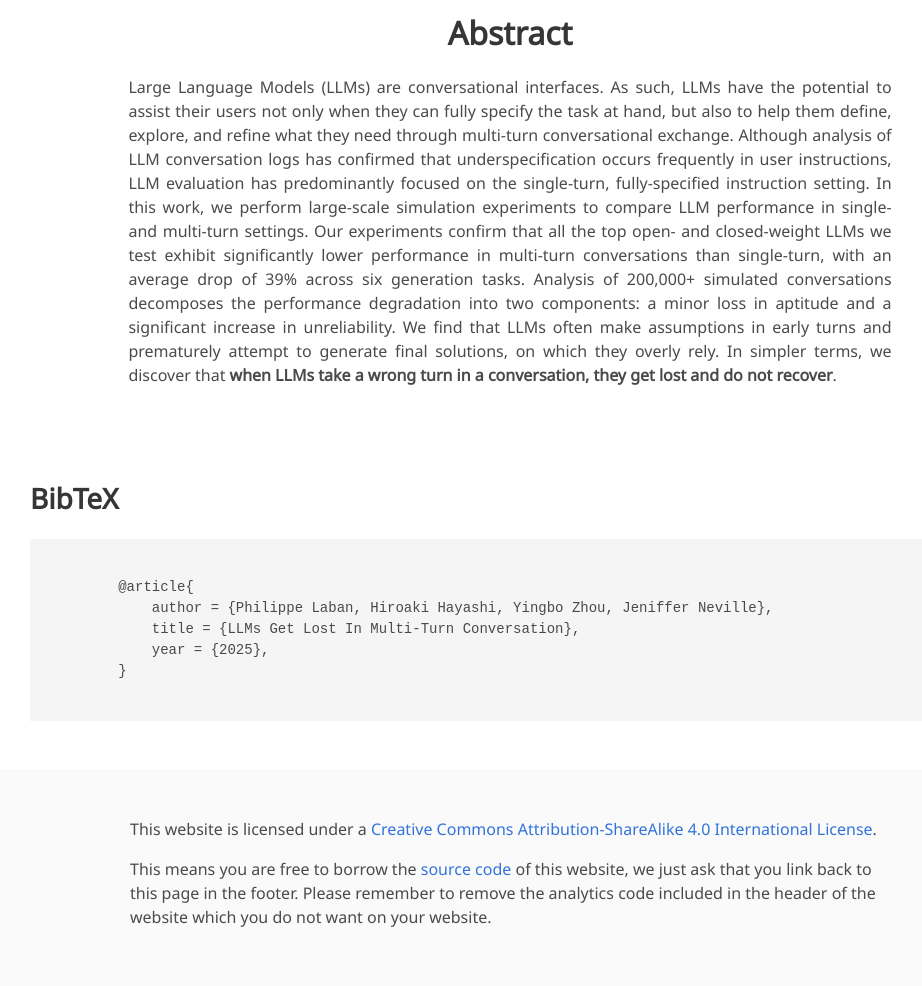
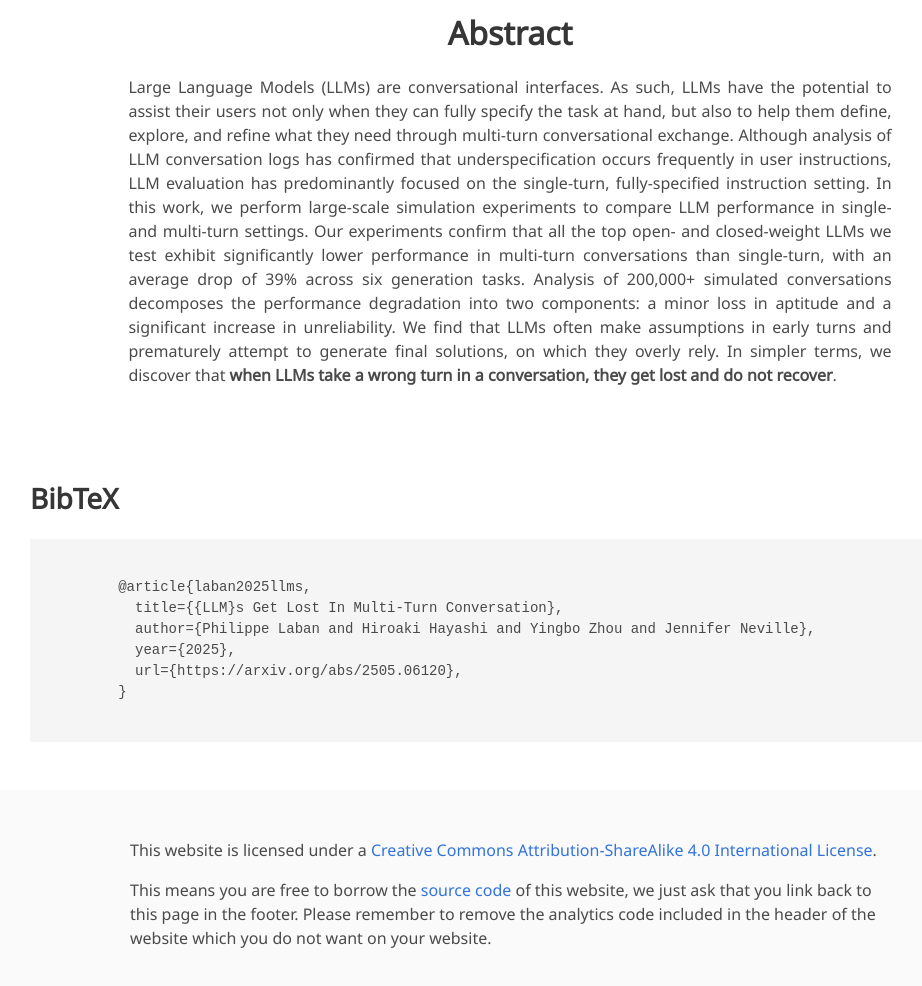
Before and after one commit to lost-in-conversation/lost-in-conversation.github.io, a plain HTML site: page index.html in a window 1280 px wide. Shown: the part 947-1933 px from the top of the page, without its empty margins (130-1052 px from the left). Drawn offline with nearby package versions, Linux system fonts and the light colour scheme; some icons are missing; a web font is replaced by a local one.

Commit message:
Update index.html

```diff
--- a/index.html
+++ b/index.html
@@ -57,7 +57,7 @@
             <div class="publication-links">
               <!-- PDF Link. -->
               <span class="link-block">
-                <a href="#"
+                <a href="https://arxiv.org/pdf/2505.06120"
                    class="external-link button is-normal is-rounded is-dark">
                   <span class="icon">
                       <i class="fas fa-file-pdf"></i>
@@ -66,7 +66,7 @@
                 </a>
               </span>
               <span class="link-block">
-                <a href="#"
+                <a href="https://arxiv.org/abs/2505.06120"
                    class="external-link button is-normal is-rounded is-dark">
                   <span class="icon">
                       <i class="ai ai-arxiv"></i>
@@ -164,10 +164,11 @@
   <div class="container is-max-desktop content">
     <h2 class="title">BibTeX</h2>
     <pre><code>
-        @article{
-            author = {Philippe Laban, Hiroaki Hayashi, Yingbo Zhou, Jeniffer Neville},
-            title = {LLMs Get Lost In Multi-Turn Conversation},
-            year = {2025},
+        @article{laban2025llms,
+          title={{LLM}s Get Lost In Multi-Turn Conversation},
+          author={Philippe Laban and Hiroaki Hayashi and Yingbo Zhou and Jennifer Neville},
+          year={2025},
+          url={https://arxiv.org/abs/2505.06120},
         }
     </code></pre>
   </div>
```
